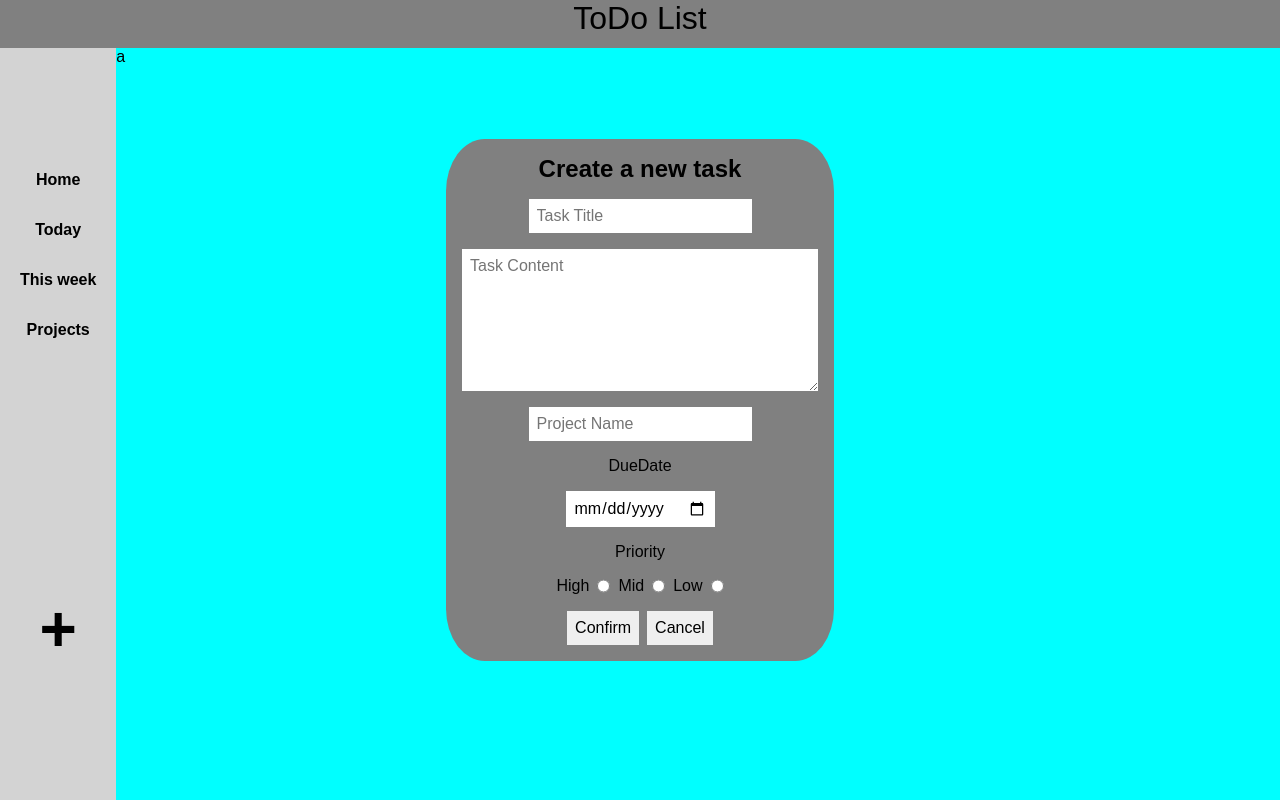
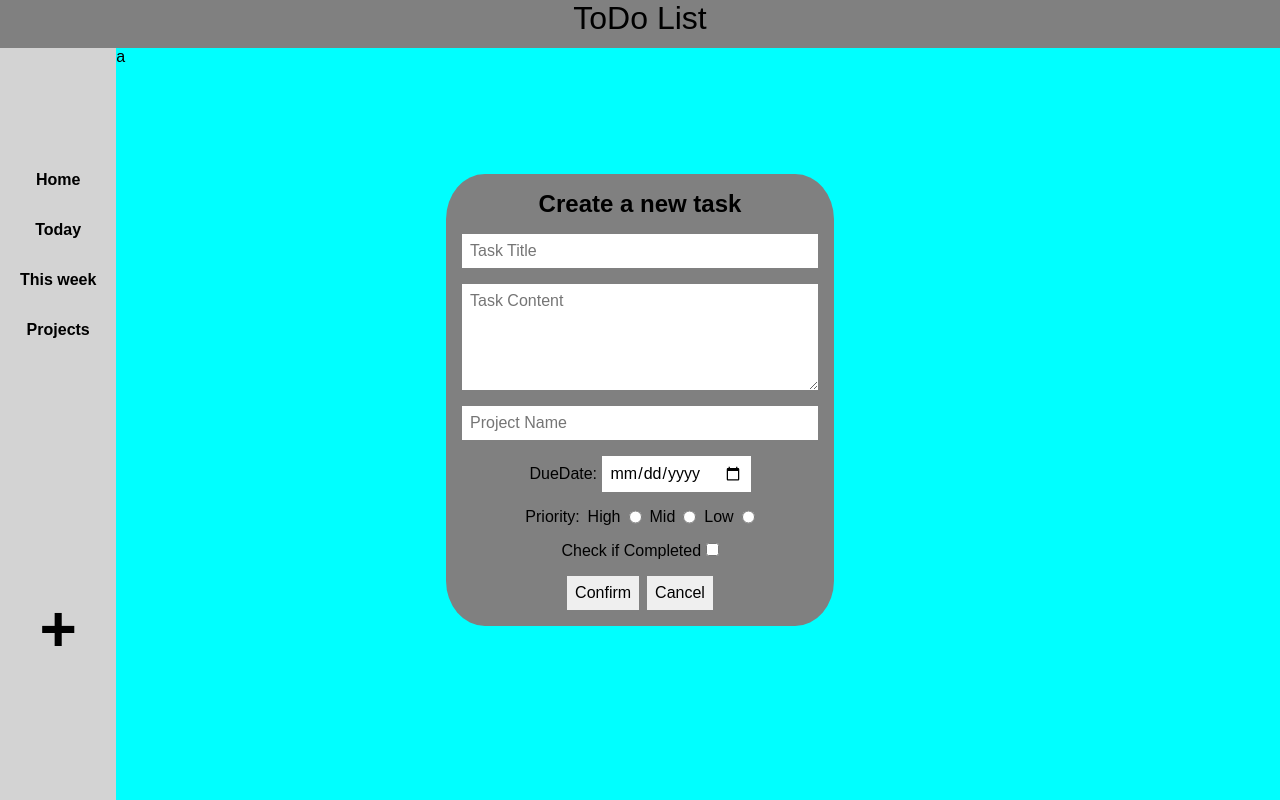
Before and after one commit to Direcaoass/ToDo-List, a plain HTML site: page index.html in a window 1280 px wide. Drawn offline with Linux system fonts and the light colour scheme.

Commit message:
checkbox completed added to popup

```diff
--- a/index.html
+++ b/index.html
@@ -30,18 +30,18 @@
     <div class="taskPopUp">
       <form action="">
         <h2>Create a new task</h2>
-        <input type="text" id="title" placeholder="Task Title" maxlength="25" required>
-        <textarea name="" id="" cols="35" rows="7" id="content" placeholder="Task Content" required></textarea>
-        <div class="projectInput"><input type="text" id="projectInput" list="projectList" placeholder="Project Name">
+        <input type="text" id="taskTitle" placeholder="Task Title" maxlength="30" required>
+        <textarea  cols="35" rows="5" id="taskContent" placeholder="Task Content" required></textarea>
+        <input type="text" id="projectInput" list="projectList" placeholder="Project Name"required>
           <datalist id="projectList"></datalist>
-        </div>
-        <label for="dueDate">DueDate</label><input type="date" id="dueDate" placeholder="DueDate" required>
-        <label for="priorityDiv">Priority</label>
-        <div class="priorityDiv"> <label for="Highpriority">High</label><input type="radio" id="highPriority"
+
+        <div class="dueDate">DueDate: <input type="date" id="dueDate" placeholder="DueDate" required></div>
+        <div class="priorityDiv">Priority: <label for="Highpriority">High</label><input type="radio" id="highPriority"
             name="priority"><label for="Midpriority">Mid</label>
           <input type="radio" id="Midpriority" name="priority" required><label for="lowPriority">Low</label><input
             type="radio" id="lowPriority" name="priority">
         </div>
+        <div class="completedBtn">Check if Completed <input type="checkbox" id="completed"></div>
         <div class="PopupBtn"><button class="submitBtn" type="submit">Confirm</button>
           <button class="cancelBtn" type="button">Cancel</button>
         </div>
--- a/script.js
+++ b/script.js
@@ -1,4 +1,6 @@
-const Tasks = [
+function taskFactory(id,title,content,dueDate,project,priority,completed ) ={
+
+return{}
     { project: "Task 1" },
     { project: "Task 2" },
     { project: "Task 3" },
--- a/styles.css
+++ b/styles.css
@@ -56,6 +56,10 @@ ul {
   margin-top: 2rem;
 }
 
+.projectsDiv{
+  overflow: auto;
+}
+
 .mainContent{
   background-color: aqua;
   width: 100%;
@@ -108,6 +112,12 @@ ul {
   font-size: 1rem;
   border: none;
   padding: 0.5rem;
+  cursor: pointer;
+  }
+
+#taskContent,#taskTitle,#projectInput{
+ width: 100%;
+
 }
 
 
```
